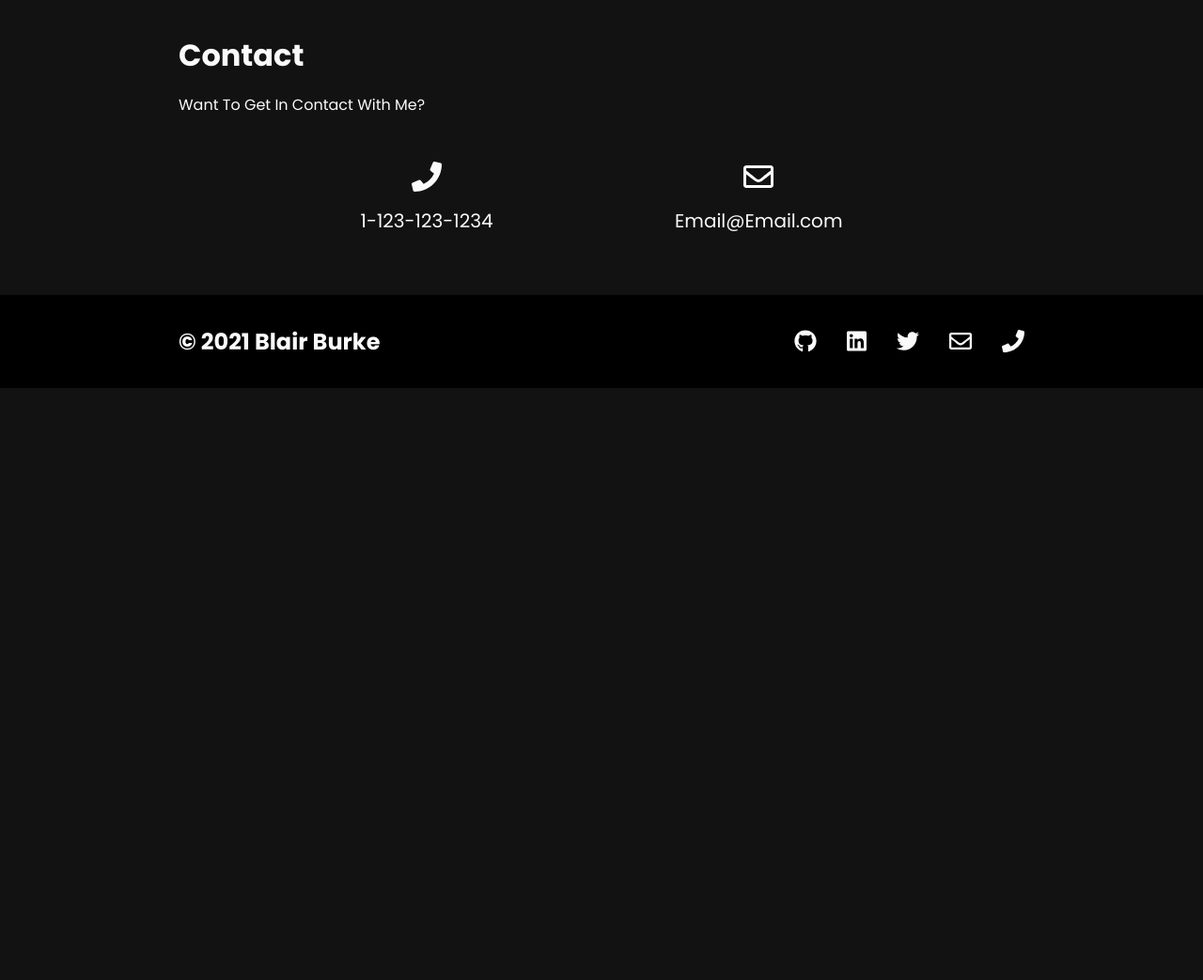
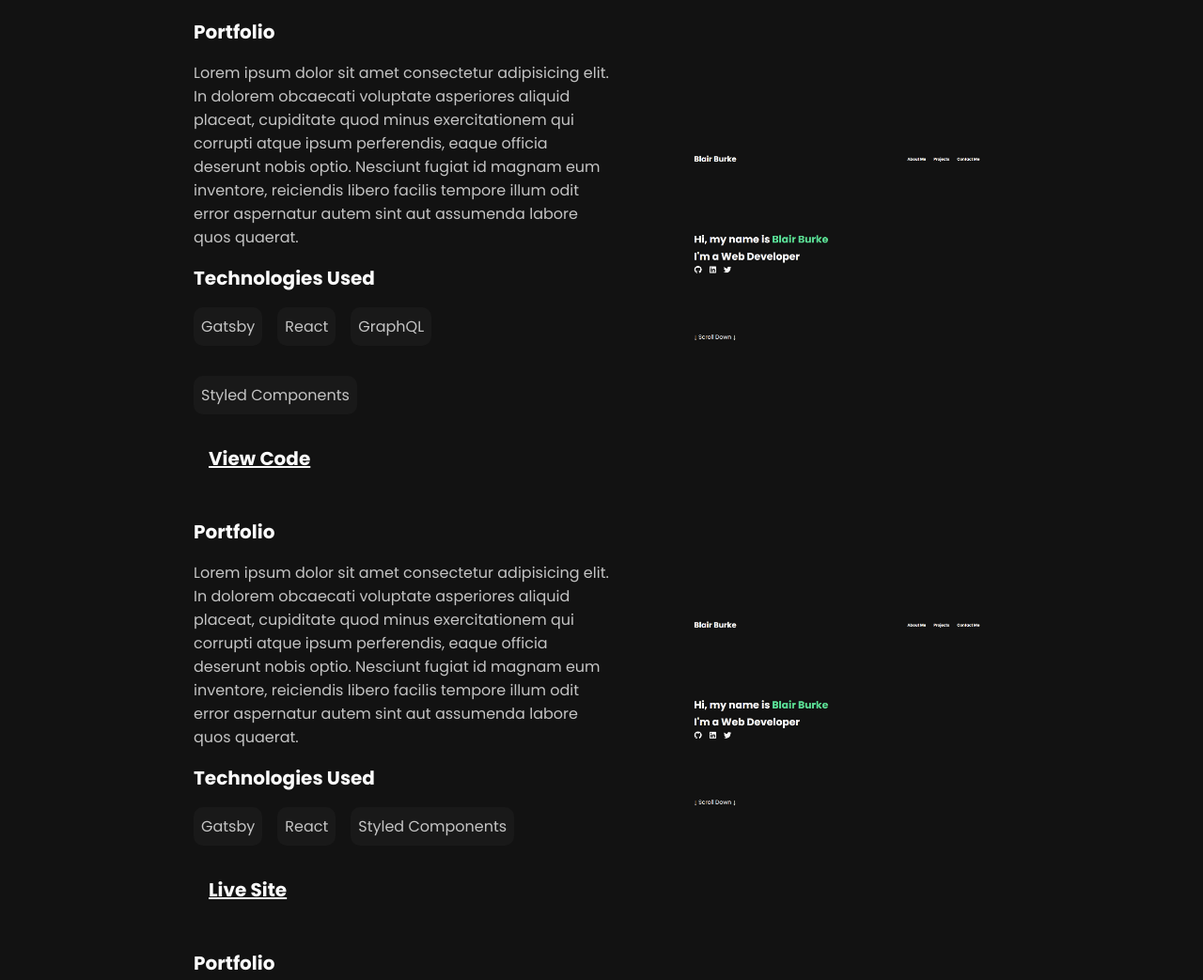
Before and after one commit to BB2455/Portfolio-2021, a Gatsby site: page / in a window 1280 px wide. Shown: the part 1397-2440 px from the top of the page at 94% size. Before the commit the page ends 1810 px from the top, so only its background shows below. Built offline with nearby package versions, Linux system fonts and the light colour scheme; Gatsby itself is replaced by a stand-in of ours.

Commit message:
added graphql querries

```diff
--- a/gatsby-config.js
+++ b/gatsby-config.js
@@ -32,5 +32,6 @@ module.exports = {
     `gatsby-plugin-sharp`,
     `gatsby-transformer-sharp`,
     `gatsby-plugin-smoothscroll`,
+    `gatsby-plugin-react-helmet`,
   ],
 };
--- a/package.json
+++ b/package.json
@@ -25,6 +25,7 @@
     "gatsby-plugin-fontawesome-css": "^1.1.0",
     "gatsby-plugin-google-fonts": "^1.0.1",
     "gatsby-plugin-image": "^1.13.0",
+    "gatsby-plugin-react-helmet": "^4.14.0",
     "gatsby-plugin-sharp": "^3.13.0",
     "gatsby-plugin-smoothscroll": "^1.2.0",
     "gatsby-plugin-styled-components": "^4.13.0",
@@ -33,6 +34,7 @@
     "gatsby-transformer-sharp": "^3.13.0",
     "react": "^17.0.1",
     "react-dom": "^17.0.1",
+    "react-helmet": "^6.1.0",
     "styled-components": "^5.3.1"
   }
 }
--- a/src/components/Contact/index.jsx
+++ b/src/components/Contact/index.jsx
@@ -9,22 +9,44 @@ import {
 import { FontAwesomeIcon } from "@fortawesome/react-fontawesome";
 import { faPhone } from "@fortawesome/free-solid-svg-icons";
 import { faEnvelope } from "@fortawesome/free-regular-svg-icons";
-// import { data } from "../../data/data";
+import { useStaticQuery, graphql } from "gatsby";
 
 const Contact = () => {
+  let data = useStaticQuery(graphql`
+    {
+      allDataJson {
+        edges {
+          node {
+            phone
+            email
+            emailText
+            phoneText
+          }
+        }
+      }
+    }
+  `);
   return (
     <Section id="contact">
       <Title padding="0 0 1rem 0">Contact</Title>
       <ContactText>Want To Get In Contact With Me?</ContactText>
       <ContactContainer>
         <ContactCard>
-          <FontAwesomeIcon icon={faPhone} />
-          <ContactLink href={`tel:1123123124`}>1-123-123-1234</ContactLink>
+          <FontAwesomeIcon icon={faPhone} title="Phone" />
+          <ContactLink
+            href={`tel:${data.allDataJson.edges[0].node.phone}`}
+            title="Give Me A Call"
+          >
+            {data.allDataJson.edges[0].node.phoneText}
+          </ContactLink>
         </ContactCard>
         <ContactCard>
-          <FontAwesomeIcon icon={faEnvelope} />
-          <ContactLink href={`mailto:email@email.com`}>
-            Email@Email.com
+          <FontAwesomeIcon icon={faEnvelope} title="Email" />
+          <ContactLink
+            href={`mailto:${data.allDataJson.edges[0].node.email}`}
+            title="Email Me"
+          >
+            {data.allDataJson.edges[0].node.emailText}
           </ContactLink>
         </ContactCard>
       </ContactContainer>
--- a/src/components/Footer/Footer.styled.js
+++ b/src/components/Footer/Footer.styled.js
@@ -13,12 +13,15 @@ export const FooterWrapper = styled.div`
 
 export const IconLink = styled.a`
   text-decoration: none;
-  padding-left: 2rem;
   color: ${theme.mainColor};
-  font-size: 1.5rem;
   &:hover {
     color: #5cdb95;
   }
+`;
+
+export const IconContainer = styled.div`
+  padding-left: 2rem;
+  font-size: 1.5rem;
   @media ${device.md} {
     font-size: 1.25rem;
     padding-left: 1.5rem;
@@ -27,6 +30,10 @@ export const IconLink = styled.a`
     padding: 0 1rem;
     font-size: 1rem;
   }
+`;
+
+export const SocialContainer = styled.div`
+  display: flex;
 `;
 
 export const FooterTitle = styled(Title)`
--- a/src/components/Footer/index.jsx
+++ b/src/components/Footer/index.jsx
@@ -5,6 +5,8 @@ import {
   IconLink,
   FooterContainer,
   FooterTitle,
+  IconContainer,
+  SocialContainer,
 } from "./Footer.styled";
 import { FontAwesomeIcon } from "@fortawesome/react-fontawesome";
 import { faEnvelope } from "@fortawesome/free-regular-svg-icons";
@@ -14,34 +16,56 @@ import {
   faLinkedin,
   faTwitter,
 } from "@fortawesome/free-brands-svg-icons";
-// import { data } from "../../data/data";
+import { graphql, useStaticQuery } from "gatsby";
 
 const Footer = () => {
+  let data = useStaticQuery(graphql`
+    {
+      allDataJson {
+        edges {
+          node {
+            phone
+            email
+          }
+        }
+      }
+    }
+  `);
   return (
     <FooterWrapper>
       <Container>
         <FooterContainer>
-          <FooterTitle>&copy; 2021 Blair Burke</FooterTitle>
-          <div>
+          <FooterTitle>Blair Burke 2021</FooterTitle>
+          <SocialContainer>
+            <IconContainer>
               <IconLink href="https://github.com/BB2455" target="_blank">
-              <FontAwesomeIcon icon={faGithub} />
+                <FontAwesomeIcon icon={faGithub} title="Github" />
               </IconLink>
+            </IconContainer>
+            <IconContainer>
               <IconLink
                 href="https://www.linkedin.com/in/blair-burke-8b285a203/"
                 target="_blank"
               >
-              <FontAwesomeIcon icon={faLinkedin} />
+                <FontAwesomeIcon icon={faLinkedin} title="Linkedin" />
               </IconLink>
+            </IconContainer>
+            <IconContainer>
               <IconLink href="https://twitter.com/BlairCodes" target="_blank">
-              <FontAwesomeIcon icon={faTwitter} />
+                <FontAwesomeIcon icon={faTwitter} title="Twitter" />
               </IconLink>
-            <IconLink href={`mailto:email@email.com`}>
-              <FontAwesomeIcon icon={faEnvelope} />
+            </IconContainer>
+            <IconContainer>
+              <IconLink href={`mailto:${data.allDataJson.edges[0].node.email}`}>
+                <FontAwesomeIcon icon={faEnvelope} title="Email Me" />
               </IconLink>
-            <IconLink href={`tel:1123123124`}>
-              <FontAwesomeIcon icon={faPhone} />
+            </IconContainer>
+            <IconContainer>
+              <IconLink href={`tel:${data.allDataJson.edges[0].node.phone}`}>
+                <FontAwesomeIcon icon={faPhone} title="Give Me A Call" />
               </IconLink>
-          </div>
+            </IconContainer>
+          </SocialContainer>
         </FooterContainer>
       </Container>
     </FooterWrapper>
--- a/src/components/Landing/index.jsx
+++ b/src/components/Landing/index.jsx
@@ -23,16 +23,16 @@ const Landing = () => {
       <LandingTitle>I'm a Web Developer</LandingTitle>
       <div>
         <IconLink href="https://github.com/BB2455" target="_blank">
-          <FontAwesomeIcon icon={faGithub} />
+          <FontAwesomeIcon icon={faGithub} title="Github" />
         </IconLink>
         <IconLink
           href="https://www.linkedin.com/in/blair-burke-8b285a203/"
           target="_blank"
         >
-          <FontAwesomeIcon icon={faLinkedin} />
+          <FontAwesomeIcon icon={faLinkedin} title="Linkedin" />
         </IconLink>
         <IconLink href="https://twitter.com/BlairCodes" target="_blank">
-          <FontAwesomeIcon icon={faTwitter} />
+          <FontAwesomeIcon icon={faTwitter} title="Twitter" />
         </IconLink>
       </div>
       <LandingText>&darr; Scroll Down &darr; </LandingText>
--- a/src/components/NavBar/NavBar.styled.js
+++ b/src/components/NavBar/NavBar.styled.js
@@ -20,11 +20,13 @@ export const NavLinks = styled.div`
   display: flex;
 `;
 
-export const NavLink = styled.h2`
+export const NavLink = styled.button`
   font-size: 1.25rem;
   margin-left: 2.25rem;
   text-decoration: none;
   font-weight: 700;
+  background: none;
+  border: none;
   color: ${theme.mainColor};
   &:hover {
     color: #5cdb95;
--- a/src/components/Projects/ProjectCard.jsx
+++ b/src/components/Projects/ProjectCard.jsx
@@ -19,16 +19,33 @@ const ProjectCard = ({ title, description, codeurl, liveurl, techUsed }) => {
       <ProjectTitle>Technologies Used</ProjectTitle>
       <LinkWrapper>
         {techUsed.map((tech) => (
-          <TechTitle key={tech}>{tech}</TechTitle>
+          <TechTitle key={tech} title={tech}>
+            {tech}
+          </TechTitle>
         ))}
       </LinkWrapper>
       <LinkWrapper>
-        <LinkButton href={codeurl} target="_blank">
-          View Code
-        </LinkButton>
-        <LinkButton href={liveurl} target="_blank">
-          Live Site
-        </LinkButton>
+        {codeurl === "" ? null : (
+          <LinkButton
+            href={codeurl}
+            target="_blank"
+            title="Link to the projects code."
+          >
+            View Code
+          </LinkButton>
+        )}
+        {liveurl === "" ? null : (
+          <LinkButton
+            href={liveurl}
+            target="_blank"
+            title="Link to the live site of this project."
+          >
+            Live Site
+          </LinkButton>
+        )}
+        {(codeurl === "") & (liveurl === "") ? (
+          <P margin="0 0 0 1rem">Links Coming Soon.</P>
+        ) : null}
       </LinkWrapper>
     </Card>
   );
--- a/src/components/Projects/Projects.styled.js
+++ b/src/components/Projects/Projects.styled.js
@@ -1,21 +1,33 @@
 import styled from "styled-components";
 import theme from "../../themes/theme";
-// import { device } from "../Devices";
+import { device } from "../Devices";
 
 export const ProjectWrapper = styled.div`
   display: flex;
   justify-content: space-between;
-  flex-wrap: wrap;
   align-items: center;
+  @media ${device.lg} {
+    flex-direction: column;
+    align-items: start;
+  }
+  @media ${device.sm} {
+    align-items: center;
+  }
 `;
 
 export const Card = styled.div`
-  padding: 2rem;
+  padding: 1rem;
   width: 50%;
+  @media ${device.lg} {
+    width: 100%;
+  }
 `;
 export const LinkWrapper = styled.div`
   display: flex;
   flex-wrap: wrap;
+  @media ${device.sm} {
+    justify-content: center;
+  }
 `;
 
 export const TechTitle = styled.h3`
@@ -26,6 +38,18 @@ export const TechTitle = styled.h3`
   border-radius: 10px;
   font-weight: 400;
   color: ${theme.secondaryColor};
+  @media ${device.md} {
+    font-size: 0.75rem;
+    margin: 0 0.25rem 1rem 0.25rem;
+  }
+  @media ${device.sm} {
+  }
+`;
+
+export const ImageContainer = styled.div`
+  @media ${device.lg} {
+    margin: 0 auto;
+  }
 `;
 
 export const LinkButton = styled.a`
@@ -33,14 +57,20 @@ export const LinkButton = styled.a`
   font-weight: 700;
   font-size: 1.25rem;
   text-decoration: underline;
-  margin: 0 2rem 1rem 0;
+  margin: 0 1rem 1rem 1rem;
   color: ${theme.mainColor};
   &:hover {
     color: #5cdb95;
+  }
+  @media ${device.md} {
+    font-size: 1rem;
   }
 `;
 
 export const ProjectTitle = styled.h2`
   font-size: 1.25rem;
   margin-bottom: 1rem;
+  @media ${device.sm} {
+    text-align: center;
+  }
 `;
--- a/src/components/Projects/index.jsx
+++ b/src/components/Projects/index.jsx
@@ -1,16 +1,42 @@
 import * as React from "react";
 import { Title } from "../shared";
-// import { data } from "../../data/data";
-import { ProjectWrapper } from "./Projects.styled";
+import { ProjectWrapper, ImageContainer } from "./Projects.styled";
 import ProjectCard from "./ProjectCard";
-import { StaticImage } from "gatsby-plugin-image";
+import { GatsbyImage, getImage } from "gatsby-plugin-image";
+import { useStaticQuery, graphql } from "gatsby";
 
 const Projects = () => {
+  let data = useStaticQuery(graphql`
+    {
+      allDataJson {
+        edges {
+          node {
+            projects {
+              codeurl
+              description
+              liveurl
+              techUsed
+              title
+              image {
+                childImageSharp {
+                  gatsbyImageData(width: 400)
+                }
+              }
+            }
+          }
+        }
+      }
+    }
+  `);
   return (
     <>
       <Title id="projects">Projects</Title>
 
-      {/* {data.projects.map((project) => (
+      {data.allDataJson.edges[0].node.projects.map((project) => {
+        let projectImage = getImage(
+          project.image.childImageSharp.gatsbyImageData
+        );
+        return (
           <ProjectWrapper key={Math.random() * 10000}>
             <ProjectCard
               title={project.title}
@@ -19,12 +45,15 @@ const Projects = () => {
               liveurl={project.liveurl}
               techUsed={project.techUsed}
             />
-          <StaticImage
-            src="../../images/project-1.png"
+            <ImageContainer>
+              <GatsbyImage
+                image={projectImage}
                 alt={`${project.title} preview`}
               />
+            </ImageContainer>
           </ProjectWrapper>
-      ))} */}
+        );
+      })}
     </>
   );
 };
--- a/src/data/data.json
+++ b/src/data/data.json
@@ -11,6 +11,7 @@
       "CSS",
       "Sass",
       "Gatsby",
+      "GraphQL",
       "Django",
       "Flask",
       "Git",
@@ -24,6 +25,14 @@
       "title": "Portfolio",
       "description": "Lorem ipsum dolor sit amet consectetur adipisicing elit. In dolorem obcaecati voluptate asperiores aliquid placeat, cupiditate quod minus exercitationem qui corrupti atque ipsum perferendis, eaque officia deserunt nobis optio. Nesciunt fugiat id magnam eum inventore, reiciendis libero facilis tempore illum odit error aspernatur autem sint aut assumenda labore quos quaerat.",
       "codeurl": "https://github.com/BB2455/Portfolio-2021",
+      "liveurl": "",
+      "techUsed": ["Gatsby", "React", "GraphQL", "Styled Components"],
+      "image": "../images/project-1.png"
+    },
+    {
+      "title": "Portfolio",
+      "description": "Lorem ipsum dolor sit amet consectetur adipisicing elit. In dolorem obcaecati voluptate asperiores aliquid placeat, cupiditate quod minus exercitationem qui corrupti atque ipsum perferendis, eaque officia deserunt nobis optio. Nesciunt fugiat id magnam eum inventore, reiciendis libero facilis tempore illum odit error aspernatur autem sint aut assumenda labore quos quaerat.",
+      "codeurl": "",
       "liveurl": "https://google.com/",
       "techUsed": ["Gatsby", "React", "Styled Components"],
       "image": "../images/project-1.png"
@@ -31,22 +40,14 @@
     {
       "title": "Portfolio",
       "description": "Lorem ipsum dolor sit amet consectetur adipisicing elit. In dolorem obcaecati voluptate asperiores aliquid placeat, cupiditate quod minus exercitationem qui corrupti atque ipsum perferendis, eaque officia deserunt nobis optio. Nesciunt fugiat id magnam eum inventore, reiciendis libero facilis tempore illum odit error aspernatur autem sint aut assumenda labore quos quaerat.",
-      "codeurl": "https://github.com/BB2455/Portfolio-2021",
-      "liveurl": "https://google.com/",
-      "techUsed": ["Gatsby", "React", "Styled Components"],
-      "image": "../images/project-1.png"
-    },
-    {
-      "title": "Portfolio",
-      "description": "Lorem ipsum dolor sit amet consectetur adipisicing elit. In dolorem obcaecati voluptate asperiores aliquid placeat, cupiditate quod minus exercitationem qui corrupti atque ipsum perferendis, eaque officia deserunt nobis optio. Nesciunt fugiat id magnam eum inventore, reiciendis libero facilis tempore illum odit error aspernatur autem sint aut assumenda labore quos quaerat.",
-      "codeurl": "https://github.com/BB2455/Portfolio-2021",
-      "liveurl": "https://google.com/",
+      "codeurl": "",
+      "liveurl": "",
       "techUsed": ["Gatsby", "React", "Styled Components"],
       "image": "../images/project-1.png"
     }
   ],
-  "email": "email@email.com",
-  "emailText": "Email@Email.com",
-  "phone": "1123123124",
-  "phoneText": "1-123-123-1234"
+  "email": "blairburke@outlook.com",
+  "emailText": "BlairBurke@Outlook.com",
+  "phone": "17097253323",
+  "phoneText": "1-709-725-3323"
 }
--- a/src/pages/index.js
+++ b/src/pages/index.js
@@ -9,10 +9,14 @@ import {
   Footer,
 } from "../components";
 import { Container } from "../components/shared";
+import { Helmet } from "react-helmet";
 
 const IndexPage = () => {
   return (
     <>
+      <Helmet>
+        <title>Blair's Porfolio</title>
+      </Helmet>
       <Container>
         <GlobalStyle />
         <Landing />
```
Also changed, not shown: 1 other file. Lines whose indentation alone changed are shown as unchanged.
